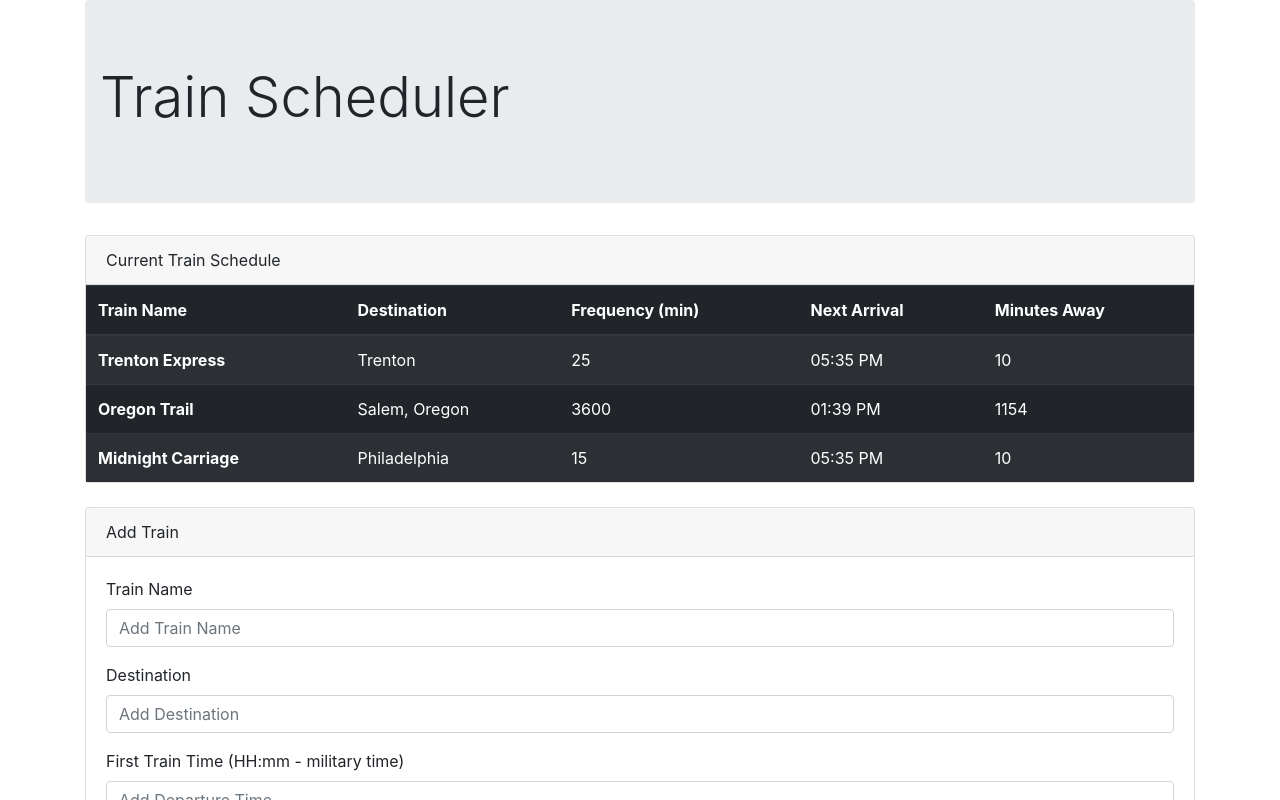
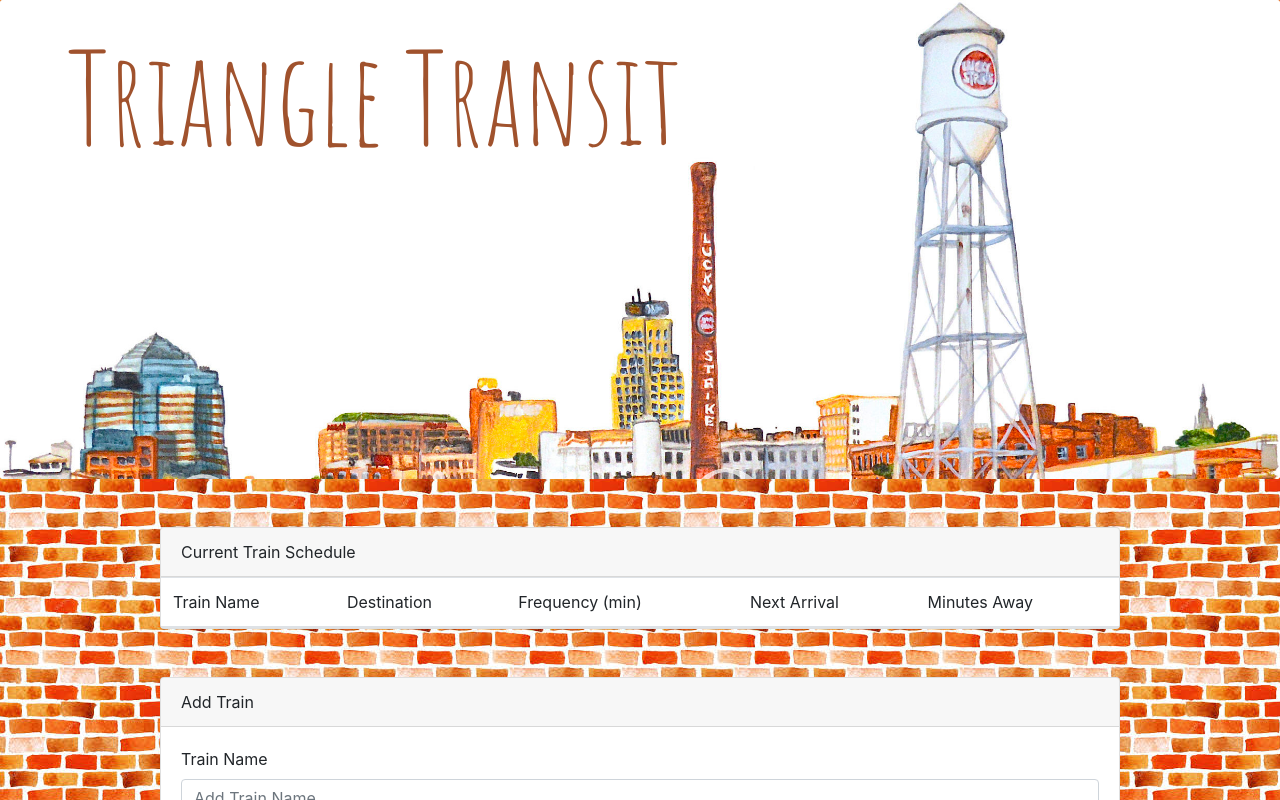
Before and after one commit to tjordanwells/Train-Scheduler, a plain HTML site: page index.html in a window 1280 px wide. Shown: the top 800 px of the page. Drawn offline with nearby package versions, Linux system fonts and the light colour scheme; no server answers.

Commit message:
moment.js is functional within app.js / css backgrounds, bootstrap, media queiries completed

```diff
--- a/css/reset.css
+++ b/css/reset.css
@@ -0,0 +1,48 @@
+/* http://meyerweb.com/eric/tools/css/reset/
+   v2.0 | 20110126
+   License: none (public domain)
+*/
+
+html, body, div, span, applet, object, iframe,
+h1, h2, h3, h4, h5, h6, p, blockquote, pre,
+a, abbr, acronym, address, big, cite, code,
+del, dfn, em, img, ins, kbd, q, s, samp,
+small, strike, strong, sub, sup, tt, var,
+b, u, i, center,
+dl, dt, dd, ol, ul, li,
+fieldset, form, label, legend,
+table, caption, tbody, tfoot, thead, tr, th, td,
+article, aside, canvas, details, embed,
+figure, figcaption, footer, header, hgroup,
+menu, nav, output, ruby, section, summary,
+time, mark, audio, video {
+	margin: 0;
+	padding: 0;
+	border: 0;
+	font-size: 100%;
+	font: inherit;
+	vertical-align: baseline;
+}
+/* HTML5 display-role reset for older browsers */
+article, aside, details, figcaption, figure,
+footer, header, hgroup, menu, nav, section {
+	display: block;
+}
+body {
+	line-height: 1;
+}
+ol, ul {
+	list-style: none;
+}
+blockquote, q {
+	quotes: none;
+}
+blockquote:before, blockquote:after,
+q:before, q:after {
+	content: '';
+	content: none;
+}
+table {
+	border-collapse: collapse;
+	border-spacing: 0;
+}
--- a/css/style.css
+++ b/css/style.css
@@ -0,0 +1,42 @@
+h1 {
+    color: sienna;
+    font-family: 'Amatic SC', cursive;
+}
+
+body {
+    background-image: url("../images/brick_wall.jpeg");
+}
+
+@media only screen and (max-width: 600px) {
+    h1 {
+        font-size: 3rem;
+    }
+}
+
+/* Small devices (portrait tablets and large phones, 600px and up) */
+@media only screen and (min-width: 600px) {
+    h1 {
+        font-size: 4rem;
+    }
+}
+
+/* Medium devices (landscape tablets, 768px and up) */
+@media only screen and (min-width: 768px) {
+    h1 {
+        font-size: 5rem;
+    }
+}
+
+/* Large devices (laptops/desktops, 992px and up) */
+@media only screen and (min-width: 992px) {
+    h1 {
+        font-size: 7rem;
+    }
+}
+
+/* Extra large devices (large laptops and desktops, 1200px and up) */
+@media only screen and (min-width: 1200px) {
+    h1 {
+        font-size: 8rem;
+    }
+}
--- a/index.html
+++ b/index.html
@@ -8,23 +8,24 @@
     <link rel="stylesheet" type="text/css" href="css/reset.css">
     <link rel="stylesheet" href="https://maxcdn.bootstrapcdn.com/bootstrap/4.0.0/css/bootstrap.min.css" integrity="sha384-Gn5384xqQ1aoWXA+058RXPxPg6fy4IWvTNh0E263XmFcJlSAwiGgFAW/dAiS6JXm"
         crossorigin="anonymous">
-    <link rel="stylesheet" type="test/css" href="css/style.css">
+    <link href="https://fonts.googleapis.com/css?family=Amatic+SC" rel="stylesheet">
+    <link rel="stylesheet" type="text/css" href="css/style.css">
 </head>
 
 <body>
-    <div class="container">
-        <div class="jumbotron jumbotron-fluid rounded mx-auto">
-            <div class="container">
-                <h1 class="display-4">Train Scheduler</h1>
+    <div class="card border-0">
+        <img class="card-img img-fluid" src="images/durham_skyline.jpg" alt="Durham Skyline">
+        <div class="card-img-overlay">
+            <h1 class="card-title triangle ml-5">Triangle Transit</h1>
         </div>
     </div>
 
-        <div class="card rounded mx-auto">
+    <div class="card rounded w-75 mx-auto mt-5">
         <div class="card-header">
             Current Train Schedule
         </div>
         <div class="card-body p-0">
-                <table class="table table-striped table-hover table-dark m-0">
+            <table class="table table-hover m-0">
                 <thead>
                     <tr>
                         <th scope="col">Train Name</th>
@@ -35,32 +36,11 @@
                     </tr>
                 </thead>
                 <tbody id="schedule">
-                        <tr>
-                            <th scope="row">Trenton Express</th>
-                            <td>Trenton</td>
-                            <td>25</td>
-                            <td>05:35 PM</td>
-                            <td>10</td>
-                        </tr>
-                        <tr>
-                            <th scope="row">Oregon Trail</th>
-                            <td>Salem, Oregon</td>
-                            <td>3600</td>
-                            <td>01:39 PM</td>
-                            <td>1154</td>
-                        </tr>
-                        <tr>
-                            <th scope="row">Midnight Carriage</th>
-                            <td>Philadelphia</td>
-                            <td>15</td>
-                            <td>05:35 PM</td>
-                            <td>10</td>
-                        </tr>
                 </tbody>
             </table>
         </div>
     </div>
-        <div class="card rounded mt-4 mx-auto">
+    <div class="card rounded w-75 mt-5 mx-auto">
         <div class="card-header">
             Add Train
         </div>
--- a/javascript/app.js
+++ b/javascript/app.js
@@ -17,25 +17,58 @@ $("#submit").on("click", function(event) {
     var firstTrainTime = $("#first-train-time").val().trim();
     var frequency = $("#frequency").val().trim();
 
+    var newTrain = {
+        name: trainName,
+        dest: destination,
+        time: firstTrainTime,
+        freq: frequency
+    };
+
+    database.ref().push(newTrain);
+
+    console.log(newTrain.name);
+    console.log(newTrain.dest);
+    console.log(newTrain.time);
+    console.log(newTrain.freq);
+
+
     $(".form-control").val("");
 
-    var tableRow = $("<tr>");
-    var tableName = $("<th scope='row'></th>");
-    var tableDestination = $("<td>");
-    var tableFrequency = $("<td>");
-    var tableNext = $("<td>");
-    var tableMinutes = $("<td>");
+});
 
-    $("#schedule").append(tableRow);
-    tableRow.append(tableName.text(trainName));
-    tableRow.append(tableDestination.text(destination));
-    tableRow.append(tableFrequency.text(frequency));
-    tableRow.append(tableNext);
-    tableRow.append(tableMinutes);
+database.ref().on("child_added", function(childSnapshot, prevChildKey) {
+    console.log(childSnapshot.val());
+
+    var trainName = childSnapshot.val().name;
+    var destination = childSnapshot.val().dest;
+    var firstTrainTime = childSnapshot.val().time;
+    var frequency = childSnapshot.val().freq;
 
     console.log(trainName);
     console.log(destination);
     console.log(firstTrainTime);
     console.log(frequency);
 
-})
+    var localTime = moment().local().format("HH:mm");
+    var firstTrainConverted = moment(firstTrainTime, "HH:mm").subtract(1, "years");
+    console.log(firstTrainConverted);
+    console.log(localTime);
+
+    var difference = moment().diff(moment(firstTrainConverted), "minutes");
+    console.log(difference);
+
+    var remainder = difference % frequency;
+    console.log(remainder);
+
+    var minutesAway = frequency - remainder;
+    console.log(minutesAway);
+
+    var nextArrival = moment().add(minutesAway, "minutes").format("HH:mm");
+    console.log(nextArrival);
+
+    $("#schedule").append("<tr><th scope='row'>" + trainName + "</th><td>" + destination + "</td><td>" +
+    frequency + "</td><td>" + nextArrival + "</td><td>" + minutesAway + "</td><tr>");
+
+
+
+});
```
Also changed, not shown: images/brick_wall.jpeg (added), images/brick_wall.jpg (added), images/durham_skyline.jpg (added). Lines whose indentation alone changed are shown as unchanged.
